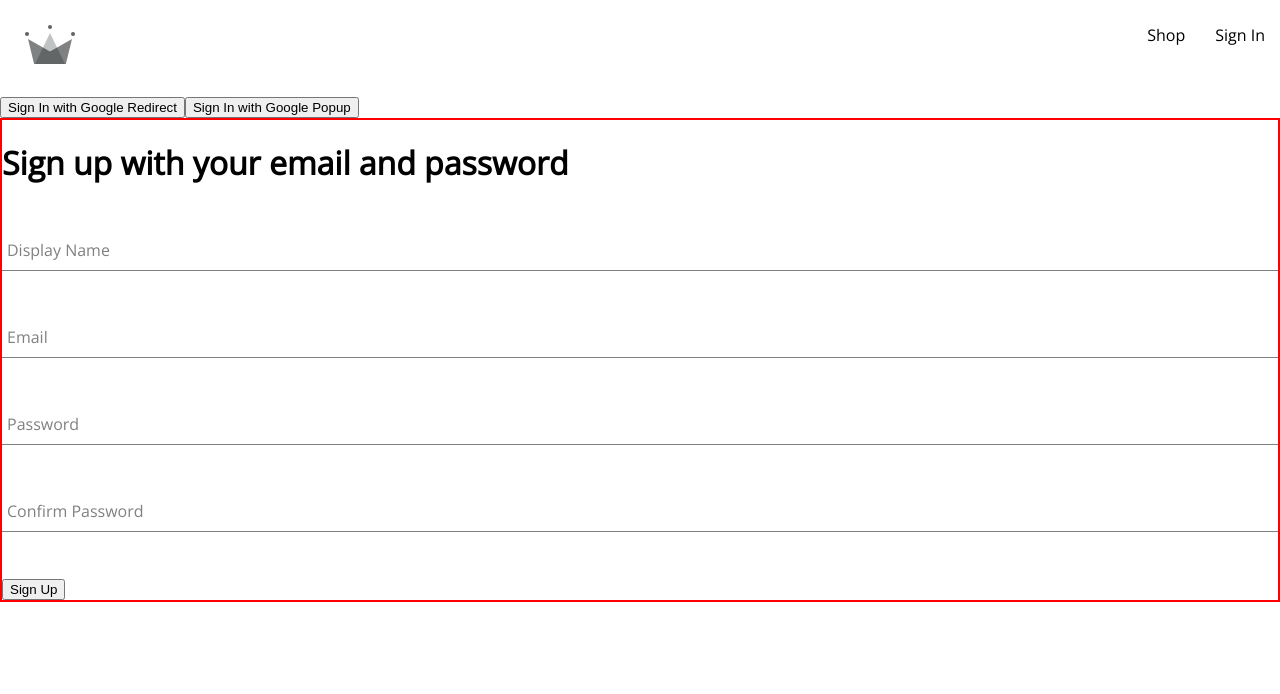
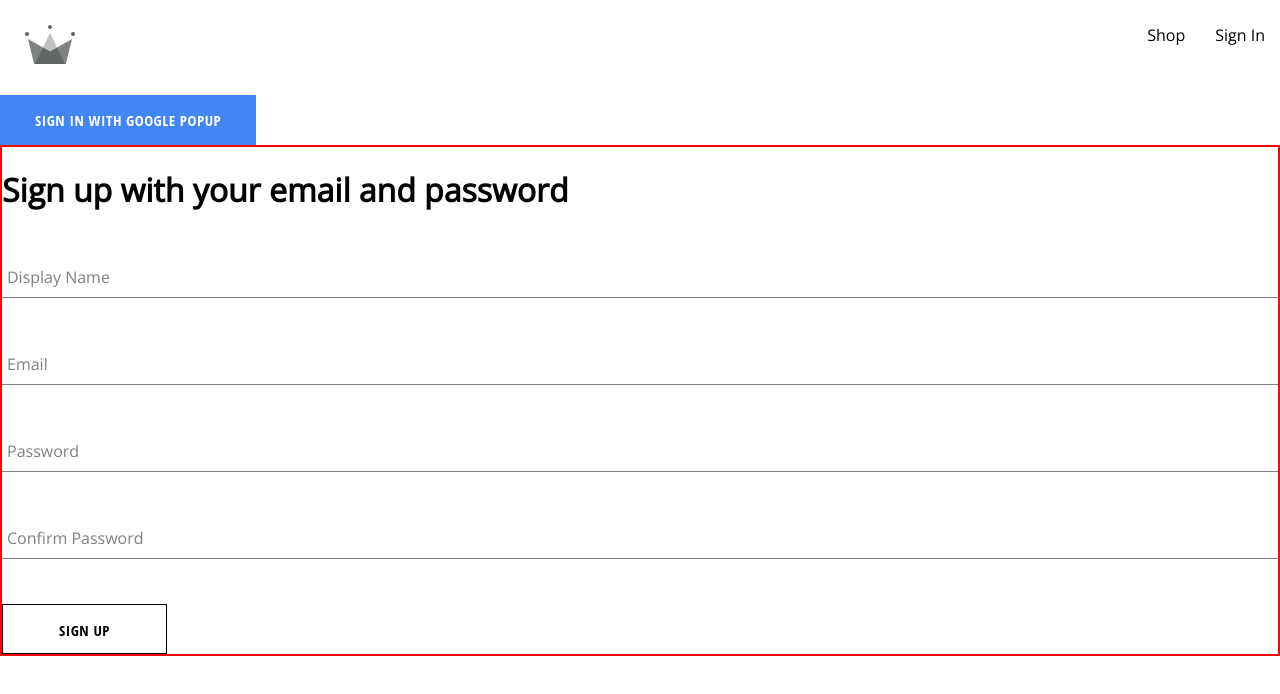
Before and after one commit to robertyen2023/react-ec-website, a React (Create React App) app: page /sign-in in a window 1280 px wide. Shown: the top 694 px of the page. Built offline with nearby package versions, Linux system fonts and the light colour scheme.

Commit message:
6.102.3. comment out the logGoogleRedirectUser button; apply the general Button in SignIn and SignUpForm

```diff
--- a/src/components/SignUpForm/SignUpForm.jsx
+++ b/src/components/SignUpForm/SignUpForm.jsx
@@ -6,6 +6,7 @@ import {
     createUserDocumentFromAuth,
 } from '../../utils/firebase/config';
 import FormInput from '../../components/FormInput/FormInput';
+import Button, { BUTTON_TYPE_CLASSES } from '../../components/Button/Button';
 
 const defaultFormFields = {
     displayName: '',
@@ -136,7 +137,12 @@ const SignUpForm = () => {
                     value={confirmPassword}
                 />
 
-                <button type="submit">Sign Up</button>
+                <Button
+                    type="submit"
+                    buttonType={BUTTON_TYPE_CLASSES.INVERTED}
+                >
+                    Sign Up
+                </Button>
             </form>
         </div>
     );
--- a/src/routes/SignIn/SignIn.jsx
+++ b/src/routes/SignIn/SignIn.jsx
@@ -9,6 +9,7 @@ import {
 } from '../../utils/firebase/config';
 
 import SignUpForm from '../../components/SignUpForm/SignUpForm';
+import Button, { BUTTON_TYPE_CLASSES } from '../../components/Button/Button';
 
 const SignIn = () => {
     useEffect(() => {
@@ -56,8 +57,14 @@ const SignIn = () => {
     return (
         <div>
             <div>
-                <button onClick={logGoogleRedirectUser}>Sign In with Google Redirect</button>
-                <button onClick={logGoogleUser}>Sign In with Google Popup</button>
+                <Button
+                    buttonType={BUTTON_TYPE_CLASSES['GOOGLE-SIGN-IN']}
+                    type="submit"
+                    onClick={logGoogleUser}
+                >
+                    Sign In with Google Popup
+                </Button>
+                {/* <button onClick={logGoogleRedirectUser}>Sign In with Google Redirect</button> */}
             </div>
             <div>
                 <SignUpForm />
```
